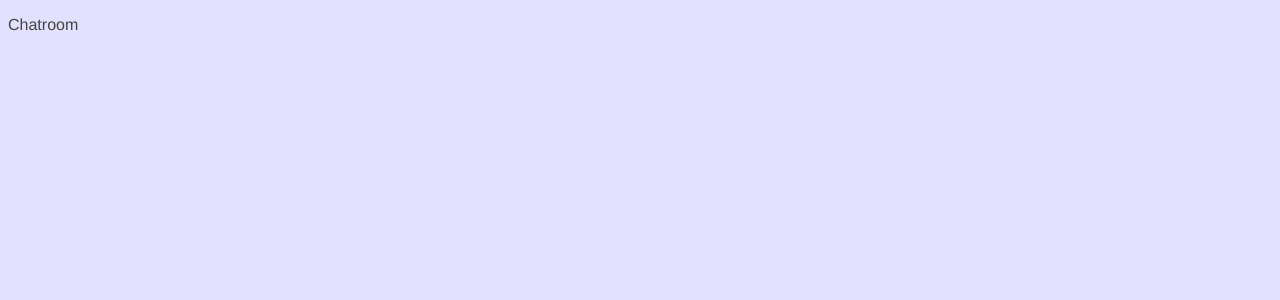
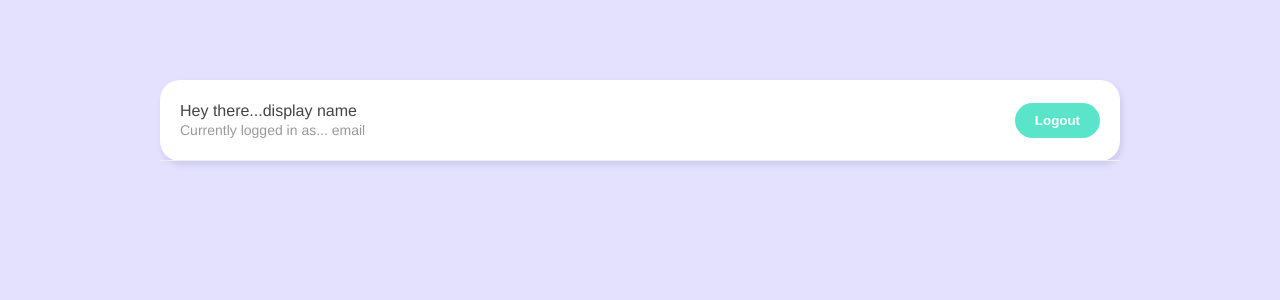
Before and after one commit to thirteendogs/vue3basics, a Vue app: page /chatroom in a window 1280 px wide. Shown: the top 300 px of the page. Built offline with nearby package versions, Linux system fonts and the light colour scheme.

Commit message:
feat: add Navbar component

```diff
--- /dev/null
+++ b/src/components/Navbar.vue
@@ -0,0 +1,15 @@
+<template>
+  <nav>
+    <div>
+      <p>Hey there...display name</p>
+      <p class="email">Currently logged in as... email</p>
+    </div>
+    <button>Logout</button>
+  </nav>
+</template>
+
+<script>
+export default {};
+</script>
+
+<style lang="scss" scoped></style>
--- a/src/views/Chatroom.vue
+++ b/src/views/Chatroom.vue
@@ -1,9 +1,33 @@
 <template>
-  <p>Chatroom</p>
+  <div class="container">
+    <Navbar />
+  </div>
 </template>
 
 <script>
-export default {};
+import Navbar from "../components/Navbar.vue";
+export default {
+  components: {
+    Navbar,
+  },
+};
 </script>
 
-<style lang="scss" scoped></style>
+<style>
+nav {
+  padding: 20px;
+  border-bottom: 1px solid #eee;
+  display: flex;
+  justify-content: space-between;
+  align-items: center;
+}
+nav p {
+  margin: 2px auto;
+  font-size: 16px;
+  color: #444;
+}
+nav p.email {
+  font-size: 14px;
+  color: #999;
+}
+</style>
```
